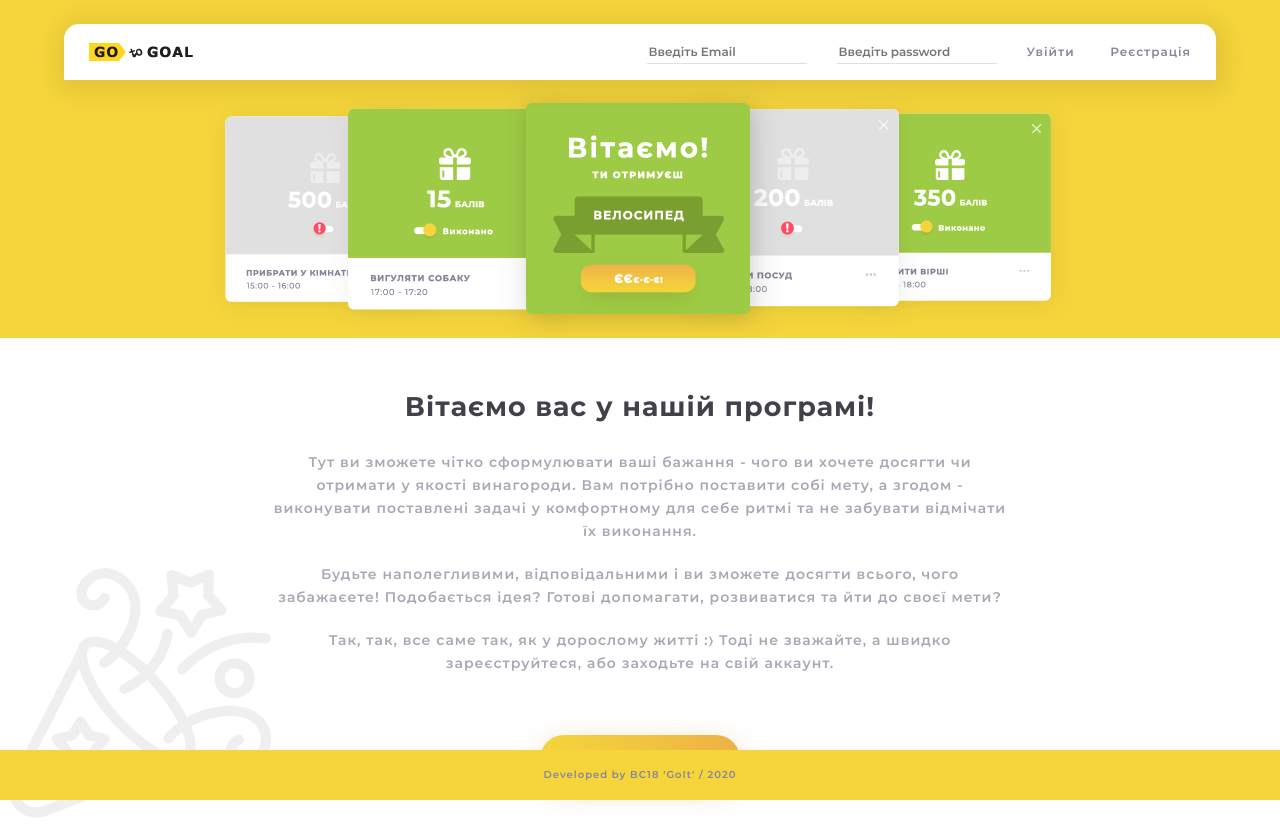
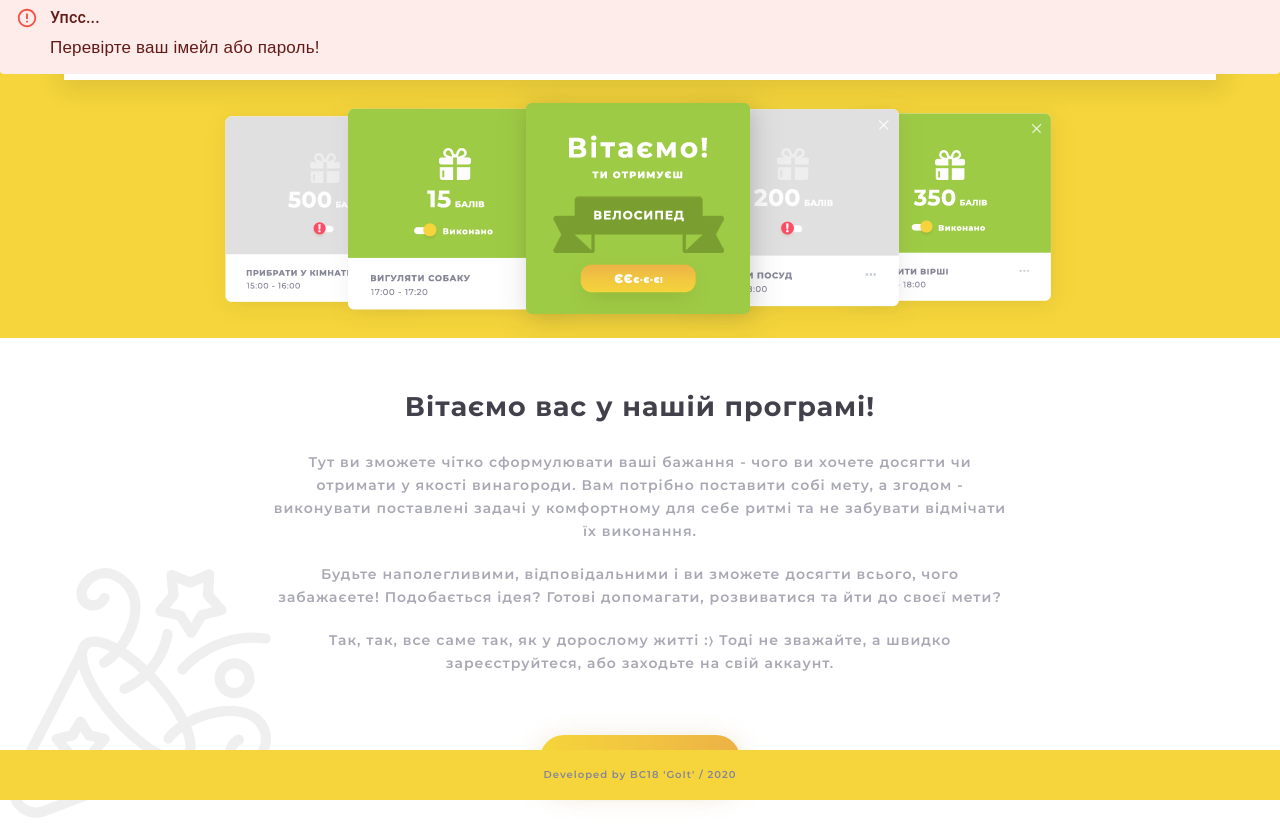
Before and after one commit to Serhii-Zuiev/Go-to-goal, a React (Create React App) app: page / in a window 1280 px wide. Both pictures are taken after typing "name@example.com", "Sample123" into the empty fields and a click on the button "Увійти". Built offline with nearby package versions, Linux system fonts and the light colour scheme; no server answers.

Commit message:
alert payload doesnt work

```diff
--- a/package.json
+++ b/package.json
@@ -5,6 +5,7 @@
   "dependencies": {
     "@material-ui/core": "^4.10.2",
     "@material-ui/icons": "^4.9.1",
+    "@material-ui/lab": "^4.0.0-alpha.56",
     "@reduxjs/toolkit": "^1.3.6",
     "@testing-library/jest-dom": "^4.2.4",
     "@testing-library/react": "^9.5.0",
--- /dev/null
+++ b/src/components/alert/Alerts.js
@@ -0,0 +1,27 @@
+import React from "react";
+import { makeStyles } from "@material-ui/core/styles";
+import { Alert, AlertTitle } from "@material-ui/lab";
+
+const useStyles = makeStyles((theme) => ({
+  alert: {
+    width: "100%",
+    height: "80px",
+    fontSize: "17px",
+    fontFamily: "Montserat, sans-serif",
+    position: "absolute",
+    zIndex: "5",
+    top: "-6px",
+    left: "0",
+  },
+}));
+
+export default function Alerts() {
+  const classes = useStyles();
+
+  return (
+    <Alert severity="error" className={classes.alert}>
+      <AlertTitle>Упсс...</AlertTitle>
+      Перевірте ваш імейл або пароль!
+    </Alert>
+  );
+}
--- a/src/components/pages/auth-page/AuthPage.js
+++ b/src/components/pages/auth-page/AuthPage.js
@@ -1,15 +1,20 @@
 import React from "react";
+import { useSelector } from "react-redux";
 import { Route } from "react-router-dom";
 import Header from "../../header/Header";
 import RegisterForm from "./AuthModal/RegisterForm/RegisterForm";
 import Greeting from "./Greeting/Greeting";
 import Banner from "./Banner/Banner";
 import Footer from "../../footer/Footer";
+import Alerts from '../../alert/Alerts'
 
 const AuthPage = () => {
+  const isAlertSown = useSelector((state) => state.flag.isAlert);
+  // console.log('isAlertSown', isAlertSown)
   return (
     <>
       <Route path="/auth/register" component={RegisterForm} />
+      {isAlertSown && <Alerts/>}
       <Header pageOfHeader={"auth"} />
       <Banner />
       <Greeting />
--- a/src/redux/reducers.js
+++ b/src/redux/reducers.js
@@ -101,7 +101,7 @@ export const goalAndTaskReducer = createReducer(initialGoalState, {
 });
 
 export const flag = createReducer(initialFlagState, {
-  [action.isLoading]: (state, payload) => {
+  [action.isLoading]: (state, { payload }) => {
     return { ...state, isLoading: payload };
   },
 
--- a/src/services/services.js
+++ b/src/services/services.js
@@ -1,4 +1,6 @@
 import axios from "axios";
+import { isAlert } from '../redux/actions'
+import {store} from '../redux/store'
 
 const BASE_URL = "https://go-to-goal.goit.co.ua/api";
 
@@ -40,6 +42,10 @@ async function loginUser(user) {
       return response.data;
   } catch (error) {
     console.warn(error);
+    store.dispatch(isAlert(true))
+    setTimeout(() => {
+      store.dispatch(isAlert(false))
+    }, 3000);
   }
 }
 
```
Also changed, not shown: 1 other file (tests, documents, lock files or other folders).
